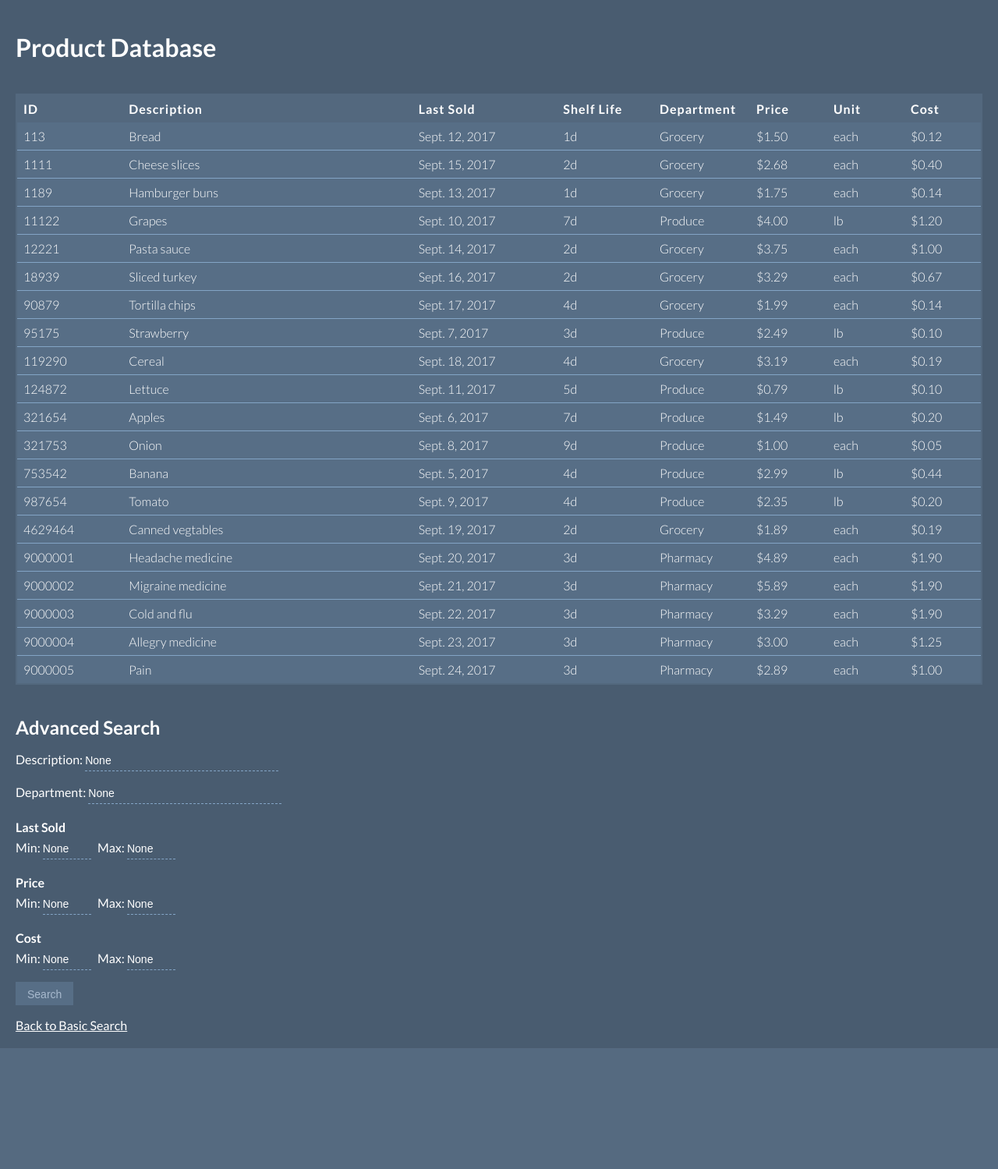
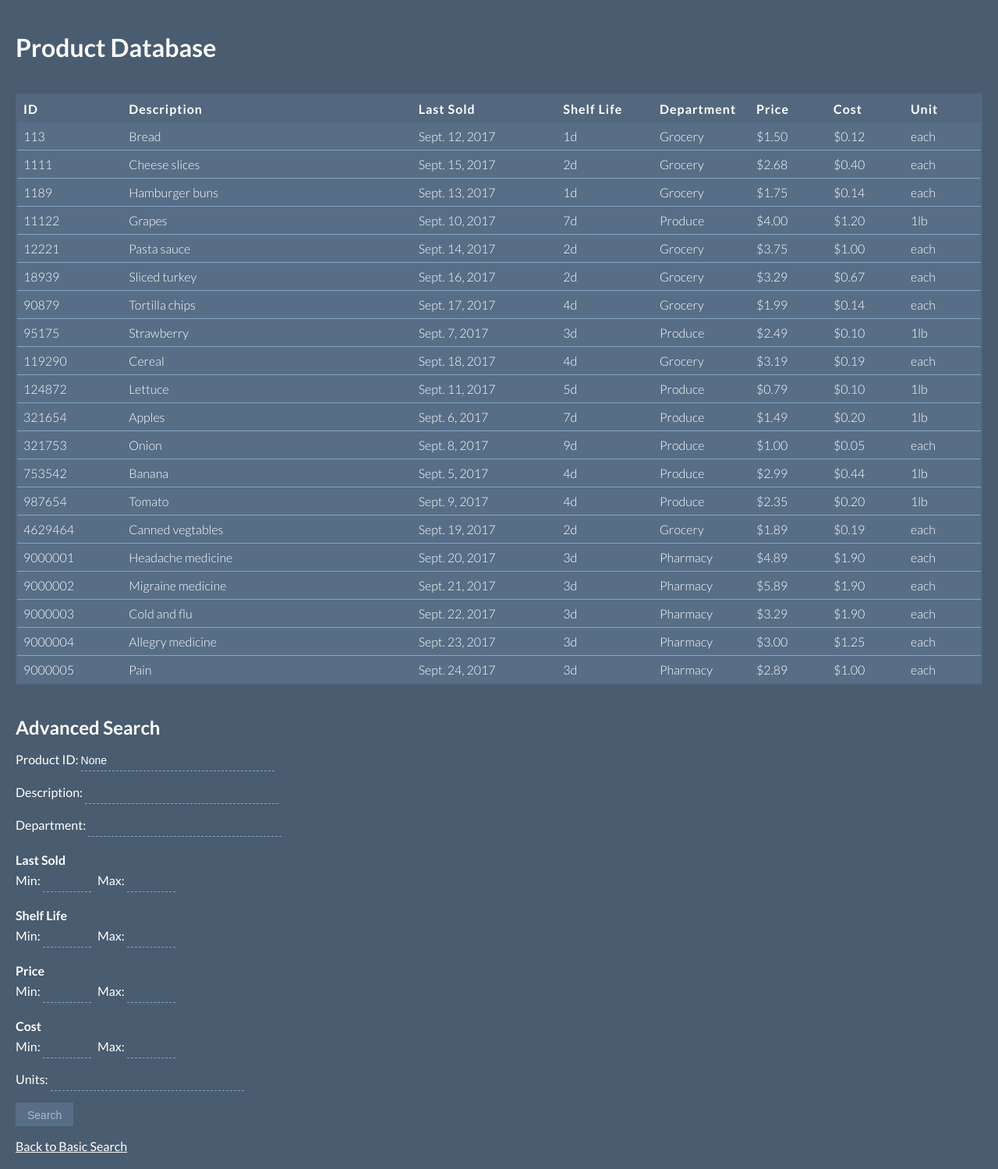
Before and after one commit to joshuadesmith/product-search, a Django app: page /products/search/advanced/ in a window 1280 px wide. Shown: the whole page at 78% size. Before the commit the page ends 1344 px from the top, so only its background shows below. Run offline with Django 3.2, Linux system fonts and the light colour scheme; data comes from the database, SQL or seed files in the repository.

Commit message:
added remaining fields to advanced search page

```diff
--- a/productsearch/products/filters.py
+++ b/productsearch/products/filters.py
@@ -45,6 +45,7 @@ class CustomFilter(object):
 
 
 LOOKUP_EXPRESSIONS = {
+    'id_num': 'icontains',
     'description': 'icontains',
     'department': 'icontains',
     'last_sold_min': 'gte',
@@ -61,6 +62,7 @@ LOOKUP_EXPRESSIONS = {
 
 
 FIELD_TYPES = {
+    'id_num': forms.IntegerField,
     'description': forms.CharField,
     'department': forms.CharField,
     'last_sold_min': forms.DateField,
@@ -114,7 +116,8 @@ class ProductFilterSet(object):
         return value
 
     def custom_filter(self, field_name):
-        if 'min' in field_name or 'max' in field_name:  # Handle form fields that don't match field names
+        if 'min' in field_name or 'max' in field_name or 'num' in field_name:
+            # Handle form fields that don't match field names
             expr = LOOKUP_EXPRESSIONS[field_name]
             field = field_name.rsplit('_', 1)[0]
             return CustomFilter(field_name=field, lookup_expression=expr)
--- a/productsearch/products/forms.py
+++ b/productsearch/products/forms.py
@@ -12,6 +12,7 @@ class AdvancedSearchForm(forms.Form):
     """
     Form for advanced search
     """
+    id_num = forms.IntegerField(required=False)
     description = forms.CharField(label='Description', max_length=200, required=False)
     department = forms.CharField(label='Department', max_length=20, required=False)
     last_sold_min = forms.DateField(label='Last Sold Min', required=False)
--- a/productsearch/products/templates/products/advsearch.html
+++ b/productsearch/products/templates/products/advsearch.html
@@ -5,12 +5,18 @@
     <h2>Advanced Search</h2>
     <form id="search_form" action="/products/search/advanced/" method="get" accept-charset="UTF-8">
         <div class="form-field-div">
+            <label class="form-field-label" for="id_num">Product ID:</label>
+            <input class="search-box" id="id_num" name="id_num" value="{{ form.id_num.value }}">
+        </div>
+        <div class="form-field-div">
             <label class="form-field-label" for="description">Description: </label>
-            <input class="search-box" id="description" name="description" value="{{ form.description.value }}">
+            <input class="search-box" id="description" name="description"
+                   value="{{ form.description.value|default_if_none:'' }}">
         </div>
         <div class="form-field-div">
             <label class="form-field-label" for="department">Department: </label>
-            <input class="search-box" id="department" name="department" value="{{ form.department.value }}">
+            <input class="search-box" id="department" name="department"
+                   value="{{ form.department.value|default_if_none:'' }}">
         </div>
         <div class="form-field-div">
             <div class="form-field-title">Last Sold</div>
@@ -18,13 +24,28 @@
             <span class="form-field-min">
                 <label class="form-field-label" for="last_sold_min">Min: </label>
                 <input class="search-box min-max-box" id="last_sold_min" name="last_sold_min"
-                       value="{{ form.last_sold_min.value }}">
+                       value="{{ form.last_sold_min.value|default_if_none:'' }}">
             </span>
                 <span class="form-field-max">
                 <label class="form-field-label" for="last_sold_max">Max: </label>
                 <input class="search-box min-max-box" id="last_sold_max" name="last_sold_max"
-                       value="{{ form.last_sold_max.value }}">
+                       value="{{ form.last_sold_max.value|default_if_none:'' }}">
             </span>
+            </div>
+        </div>
+        <div class="form-field-div">
+            <div class="form-field-title">Shelf Life</div>
+            <div class="form-field-min-max">
+                <span class="form-field-min">
+                    <label class="form-field-label" for="shelf_life_min">Min:</label>
+                    <input class="search-box min-max-box" id="shelf_life_min" name="shelf_life_min"
+                           value="{{ form.shelf_life_min.value|default_if_none:'' }}">
+                </span>
+                <span class="form-field-max">
+                    <label class="form-field-label" for="shelf_life_max">Max:</label>
+                    <input class="search-box min-max-box" id="shelf_life_max" name="shelf_life_max"
+                           value="{{ form.shelf_life_max.value|default_if_none:'' }}">
+                </span>
             </div>
         </div>
         <div class="form-field-div">
@@ -32,11 +53,13 @@
             <div class="form-field-min-max">
             <span class="form-field-min">
                 <label class="form-field-label" for="price_min">Min: </label>
-                <input class="search-box min-max-box" id="price_min" name="price_min" value="{{ form.price_min.value }}">
+                <input class="search-box min-max-box" id="price_min" name="price_min"
+                       value="{{ form.price_min.value|default_if_none:'' }}">
             </span>
                 <span class="form-field-max">
                 <label class="form-field-label" for="price_max">Max: </label>
-                <input class="search-box min-max-box" id="price_max" name="price_max" value="{{ form.price_max.value }}">
+                <input class="search-box min-max-box" id="price_max" name="price_max"
+                       value="{{ form.price_max.value|default_if_none:'' }}">
             </span>
             </div>
         </div>
@@ -45,13 +68,19 @@
             <div class="form-field-min-max">
             <span class="form-field-min">
                 <label class="form-field-label" for="cost_min">Min: </label>
-                <input class="search-box min-max-box" id="cost_min" name="cost_min" value="{{ form.cost_min.value }}">
+                <input class="search-box min-max-box" id="cost_min" name="cost_min"
+                       value="{{ form.cost_min.value|default_if_none:'' }}">
             </span>
                 <span class="form-field-max">
                 <label class="form-field-label" for="cost_max">Max: </label>
-                <input class="search-box min-max-box" id="cost_max" name="cost_max" value="{{ form.cost_max.value }}">
+                <input class="search-box min-max-box" id="cost_max" name="cost_max"
+                       value="{{ form.cost_max.value|default_if_none:'' }}">
             </span>
             </div>
+        </div>
+        <div class="form-field-div">
+            <label class="form-field-label" for="unit">Units:</label>
+            <input class="search-box" id="unit" name="unit" value="{{ form.unit.value }}">
         </div>
         <div>
             <input class="search-button" type="submit" value="Search" style="margin-left: 0">
--- a/productsearch/products/templates/products/index.html
+++ b/productsearch/products/templates/products/index.html
@@ -18,8 +18,8 @@
                 <th>Shelf Life</th>
                 <th>Department</th>
                 <th>Price</th>
+                <th>Cost</th>
                 <th>Unit</th>
-                <th>Cost</th>
             </tr>
             </thead>
             <tbody>
@@ -31,8 +31,14 @@
                 <td>{{ product.shelf_life }}d</td>
                 <td>{{ product.department|lower|capfirst }}</td>
                 <td>${{ product.price }}</td>
-                <td>{{ product.unit|lower }}</td>
                 <td>${{ product.cost }}</td>
+                <td>
+                    {% if product.unit == "LB" %}
+                        {{ product.x_for }}{{ product.unit|lower }}{% if product.x_for > 1 %}s{% endif %}
+                    {% else %}
+                        {{ product.unit|lower }}
+                    {% endif %}
+                </td>
             </tr>
             {% endfor %}
             </tbody>
```
